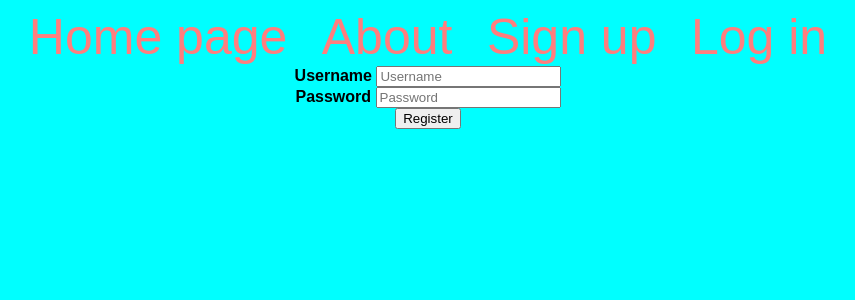
After one commit to Palusha/Anime-News, a Flask app: page /signup in a window 1280 px wide. The commit adds this page. Shown: the top 300 px of the page, without its empty margins (212-1067 px from the left). Run offline with Flask 2, Linux system fonts and the light colour scheme.

Commit message:
Adding database and user registration system

```diff
--- a/main.py
+++ b/main.py
@@ -1,28 +1,69 @@
-from flask import Flask, render_template, url_for, request
+from flask import Flask, render_template, url_for, request, redirect
 from flask_sqlalchemy import SQLAlchemy
+from datetime import datetime
 
 app = Flask(__name__)
+app.config['SQLALCHEMY_DATABASE_URI'] = 'sqlite:///users.db'
+app.config['SQLALCHEMY_TRACK_MODIFICATIONS'] = False
+db = SQLAlchemy(app)
+
+class User(db.Model):
+    id = db.Column(db.Integer, primary_key=True)
+    username = db.Column(db.String(25), nullable=False)
+    password = db.Column(db.String(50), nullable=False)
+    date = db.Column(db.DateTime, default=datetime.utcnow)
+
+    def __repr__(self):
+        return 'User %r' % self.id
 
 
 @app.route('/')
-@app.route('/home/')
+@app.route('/home')
 def index():
     return render_template('index.html')
 
 
-@app.route('/about/')
+@app.route('/about')
 def about():
     return render_template('about.html')
 
 
-@app.route('/create-post/')
-def create_article():
-    return render_template('create-post.html')
+@app.route('/signup', methods=['POST', 'GET'])
+def signup():
+    if request.method == 'POST':
+        lgn = request.form.get("username")
+        passw = request.form.get("password")
+        print('Username:', lgn)
+        print('Password:', passw)
+        user = User(username=lgn, password=passw)
 
+        try:
+            db.session.add(user)
+            db.session.commit()
+            print('Регистрация прошла успешно!')
+            return redirect('/login', code=302)
+        except:
+            print("Произошла ошибка при регистрации...")
+            return redirect('/')
 
-@app.route('/post/<int:post_id>')
-def show_user_profile(post_id):
-    return 'This post id is:  %d' % post_id
+    return render_template('signup.html')
+
+@app.route('/login', methods=['POST', 'GET'])
+def login():
+    if request.method == 'POST':
+        lgn = request.form.get("username")
+        passw = request.form.get("password")
+        user = User.query.filter_by(username=lgn).first()
+
+        try:
+            if passw == user.password:
+                print('Вы успешно ввошли в аккаунт!')
+                return redirect('/')
+        except:
+            print("Что-то пошло не так...")
+            return redirect('/')
+
+    return render_template('login.html')
 
 if __name__ == "__main__":
     app.run(debug=True)
--- a/templates/base.html
+++ b/templates/base.html
@@ -9,7 +9,8 @@
 <body>
     <a href="/">Home page</a>
     <a href="/about">About</a>
-    <a href="/create-post">Create a post!</a>
+    <a href="/signup">Sign up</a>
+    <a href="/login">Log in</a>
     {% block body %}{% endblock %}
 </body>
 </html>
--- /dev/null
+++ b/templates/signup.html
@@ -0,0 +1,21 @@
+{% extends 'base.html' %}
+
+{% block head %}
+<title>Sign up</title>
+{% endblock %}
+
+{% block body %}
+<div>
+    <form method="POST">
+        <div class="container">
+            <label for="username"><b>Username</b></label>
+            <input type="text" placeholder="Username" name="username" required>
+            <br>
+            <label for="password"><b>Password</b></label>
+            <input type="password" placeholder="Password" name="password" required>
+            <br>
+            <button type="submit">Register</button>
+        </div>
+    </form>
+</div>
+{% endblock %}
```
Also changed, not shown: templates/create-post.html (deleted, +0 -16 lines), templates/login.html (added, +21 -0 lines), 1 other file.
